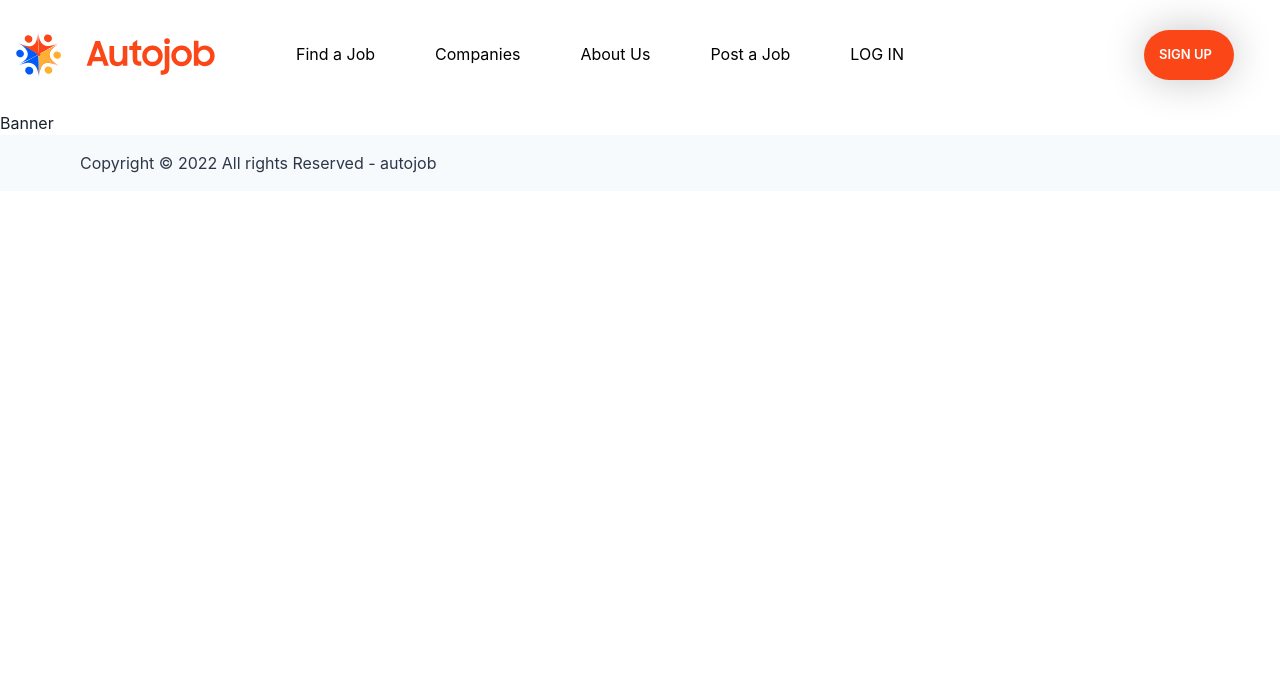
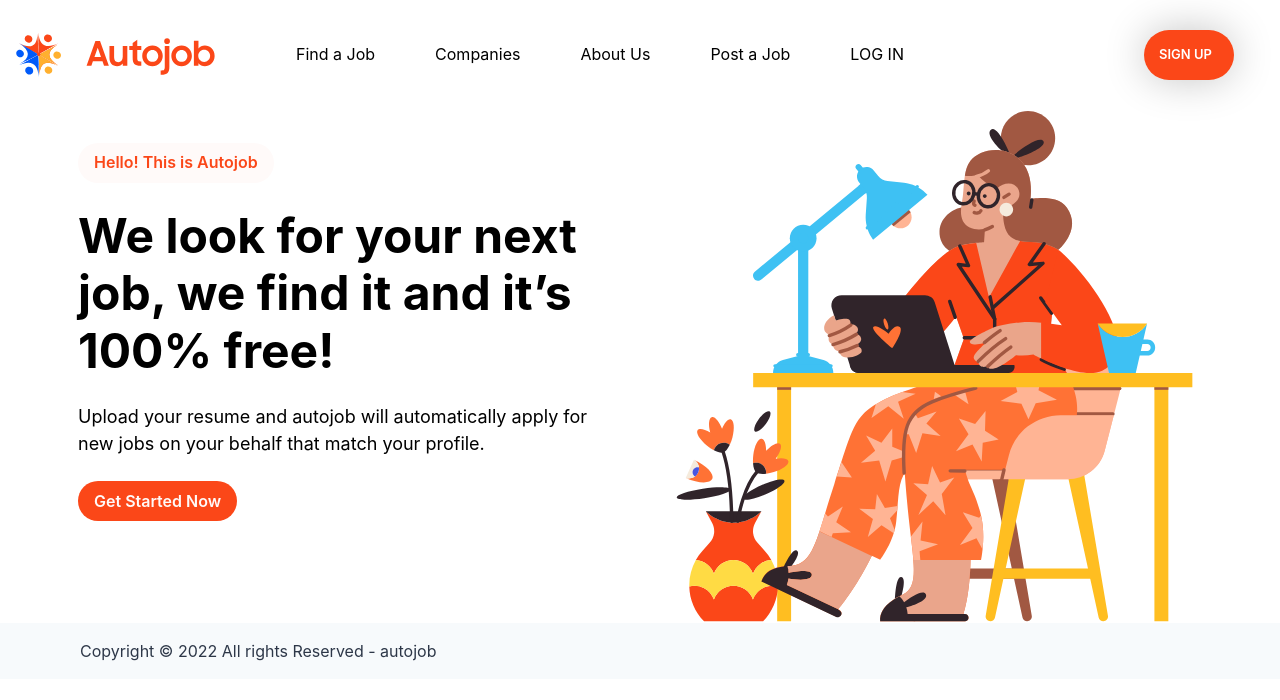
Before and after one commit to jambu43/auto-job-landing-page, a React (Create React App) app: page / in a window 1280 px wide. Shown: the top 700 px of the page. Built offline with nearby package versions, Linux system fonts and the light colour scheme.

Commit message:
Banner home

```diff
--- a/src/components/Banner.tsx
+++ b/src/components/Banner.tsx
@@ -1,7 +1,62 @@
-import React from "react";
+import {
+  Button,
+  Flex,
+  Heading,
+  Image,
+  Stack,
+  Text,
+  useBreakpointValue,
+} from "@chakra-ui/react";
 
-function Banner() {
-  return <div>Banner</div>;
+export default function Banner() {
+  return (
+    <Stack minH={"30vh"} direction={{ base: "column", md: "row" }}>
+      <Flex p={8} flex={1} justify={"center"}>
+        <Stack spacing={6} w={"full"} maxW={"lg"}>
+          <Stack direction={{ base: "column", md: "row" }} spacing={4}>
+            <Button
+              rounded={"full"}
+              bg={"#FFFAF9"}
+              color={"#FB4718"}
+              _hover={{
+                bg: "#FB4718",
+                color: "#FFFAF9",
+              }}
+            >
+              Hello! This is Autojob
+            </Button>
+          </Stack>
+          <Heading fontSize={{ base: "3xl", md: "4xl", lg: "5xl" }}>
+            <Text color={"#000"} as={"span"}>
+              We look for your next job, we find it and it’s 100% free!
+            </Text>
+          </Heading>
+          <Text fontSize={{ base: "md", lg: "lg" }} color={"#000"}>
+            Upload your resume and autojob will automatically apply for new jobs
+            on your behalf that match your profile.
+          </Text>
+          <Stack direction={{ base: "column", md: "row" }} spacing={4}>
+            <Button
+              rounded={"full"}
+              bg={"#FB4718"}
+              color={"#FFFAF9"}
+              _hover={{
+                bg: "#FB4718",
+                color: "#FFFAF9",
+              }}
+            >
+              Get Started Now
+            </Button>
+          </Stack>
+        </Stack>
+      </Flex>
+      <Flex flex={1}>
+        <Image
+          alt={"Login Image"}
+          objectFit={"cover"}
+          src={"/images/Illustrator.svg"}
+        />
+      </Flex>
+    </Stack>
+  );
 }
-
-export default Banner;
```
Also changed, not shown: public/images/Illustrator.svg (added).
